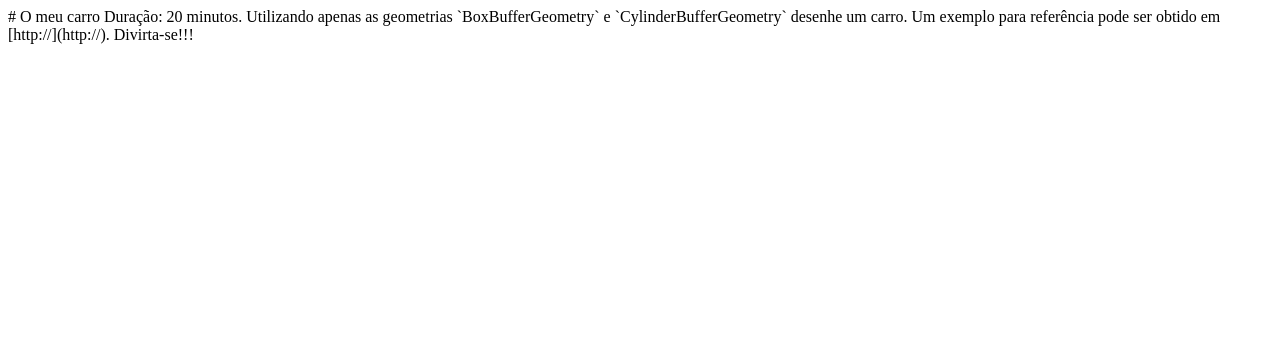
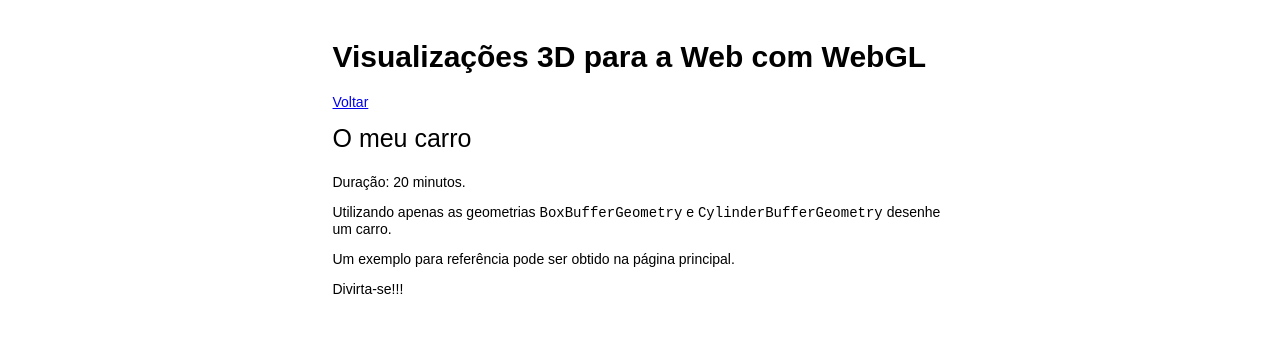
Before and after one commit to Oscar-Oliveira/threejs-openlab, a plain HTML site: page praticar/carro.htm in a window 1280 px wide. Drawn offline with Linux system fonts and the light colour scheme.

Commit message:
changed exercise o meu carro to html

```diff
--- a/praticar/carro.htm
+++ b/praticar/carro.htm
@@ -1,9 +1,19 @@
-# O meu carro
+<!DOCTYPE html>
+<html>
 
-Duração: 20 minutos.
+<head>
+  <link href="../styles/main.css" rel="stylesheet" type="text/css">
+</head>
 
-Utilizando apenas as geometrias `BoxBufferGeometry` e `CylinderBufferGeometry` desenhe um carro.
+<body>
+    <div class="center">
+        <h1>Visualizações 3D para a Web com WebGL</h1>
+        <p><a href="https://oscar-oliveira.github.io/threejs-openlab/threeJS.pptx">Voltar</a></p>
+        <h2>O meu carro</h2>
+        <p>Duração: 20 minutos.</p>
+        <p>Utilizando apenas as geometrias <code>BoxBufferGeometry</code> e <code>CylinderBufferGeometry</code> desenhe um carro.</p>
+        <p>Um exemplo para referência pode ser obtido na página principal.</p>
+        <p>Divirta-se!!!</p>
+</body>
 
-Um exemplo para referência pode ser obtido em [http://](http://).
-
-Divirta-se!!!
+</html>
```
